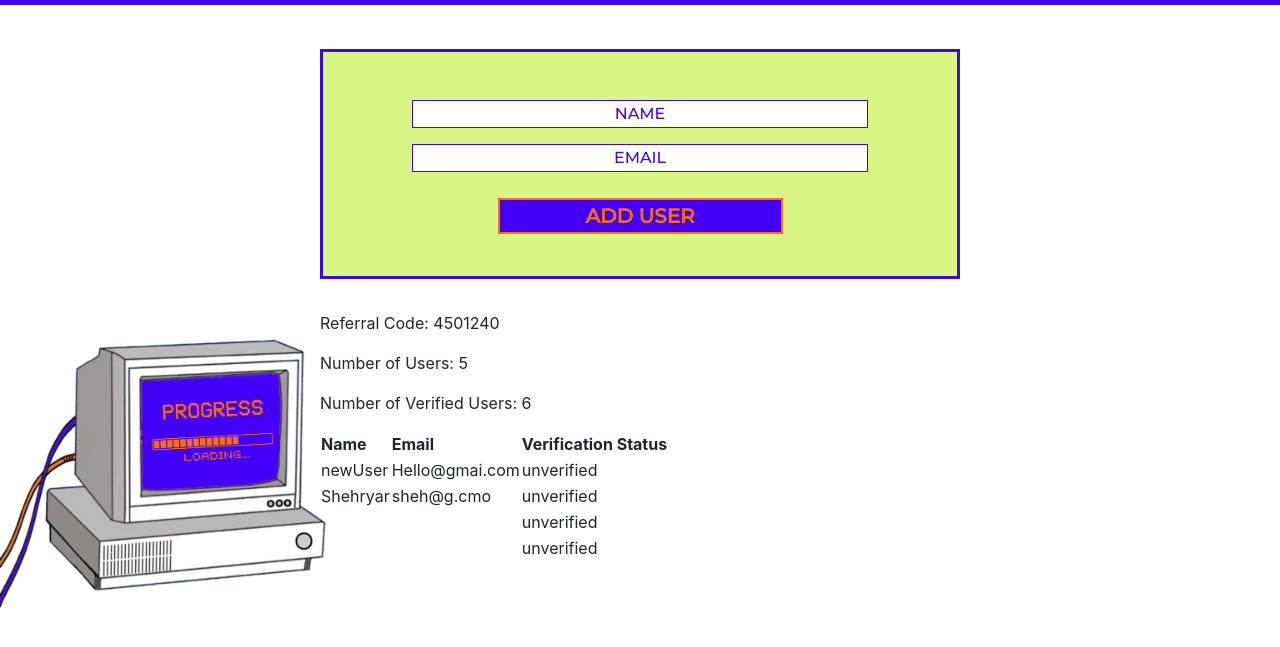
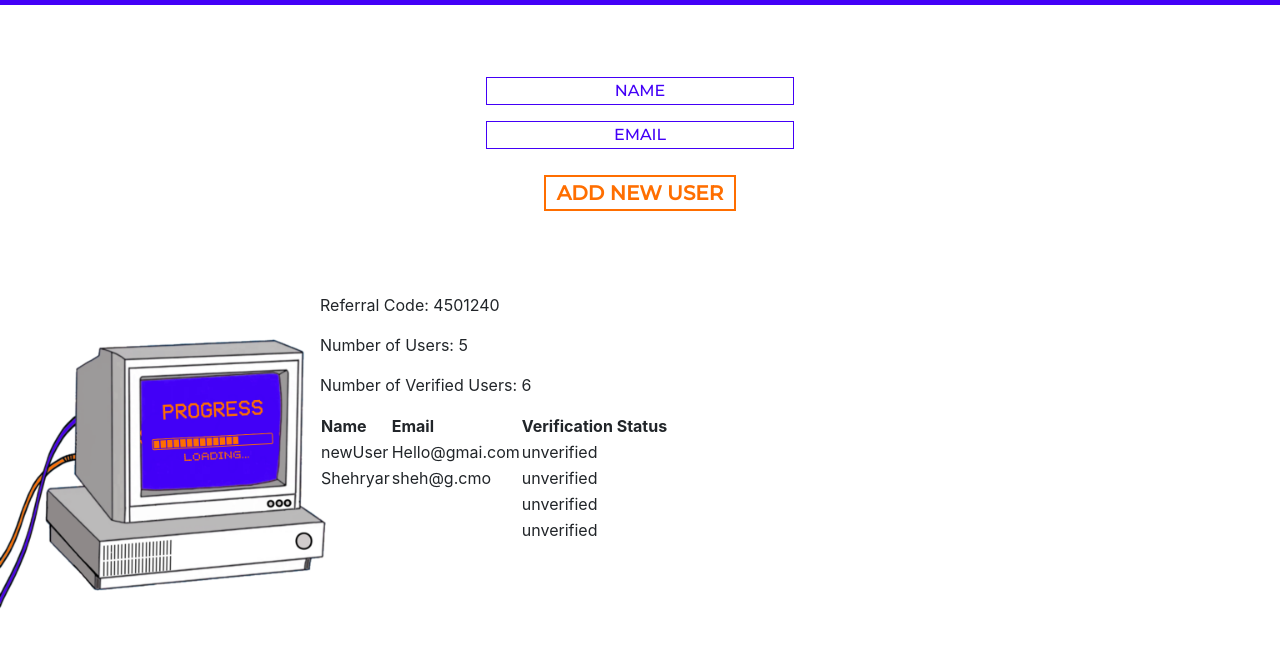
Before and after one commit to ShehryarHanif/frichAmbassadors, a React app in the folder client/: page /ambassador/users in a window 1280 px wide. Shown: the part 75-722 px from the top of the page. Built offline with nearby package versions, Linux system fonts and the light colour scheme; no server answers.

Commit message:
add hover effect to form sumbission button

```diff
--- a/client/src/App/Components/UsersForm/UsersForm.js
+++ b/client/src/App/Components/UsersForm/UsersForm.js
@@ -51,7 +51,7 @@ const UsersForm = (props) => {
 
                 <input className={classes.inputBox} type="email" placeholder="EMAIL" value={ newUserEmail } onChange={ emailChangeHandler } />
 
-                <input className={classes.submission} type="submit" value="ADD USER" />
+                <input className={classes.submission} type="submit" value="ADD NEW USER" />
             </form>
         </div>
     );
--- a/client/src/App/Components/UsersForm/UsersForm.module.css
+++ b/client/src/App/Components/UsersForm/UsersForm.module.css
@@ -1,12 +1,11 @@
 .mainContainer {
-    border: 3px solid #3C06EB;
-    background-color: #D7F684;
+    background-color: white;
     font-family: "Montserrat", sans-serif;
-    width: 100%;
+    width: 70%;
     text-align: center;
     padding: 5%;
-    margin-top: 2.75rem;
-    margin-bottom: 2rem;
+    margin-top: 1rem;
+    margin-bottom: 2.5rem;
     margin-left: auto;
     margin-right: auto;
 }
@@ -28,7 +27,7 @@ input::placeholder {
 .submission {
     grid-area: submission;
     border: 2px solid #FF6E00;
-    background-color: #4300F7;
+    background-color: WHITE;
     margin: 10px auto;
     width: 50%;
     color: #FF6E00;
@@ -36,3 +35,8 @@ input::placeholder {
     font-weight: bold;
     cursor: pointer;
 }
+
+.submission:hover{
+    border: 2px solid #4300F7;
+    color: #4300F7;
+}
```
